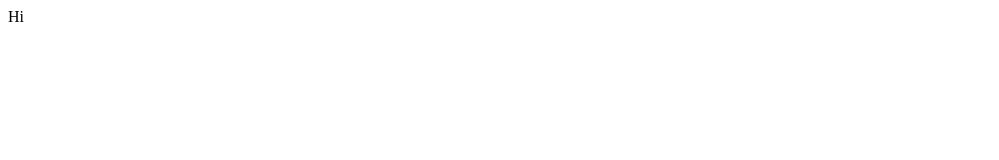
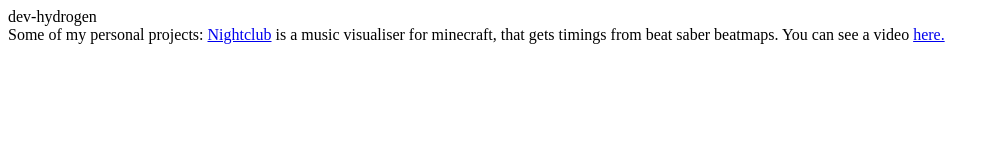
Before and after one commit to dev-hydrogen/dev-hydrogen.github.io, a plain HTML site: page index.html in a window 1280 px wide. Shown: the whole page, without its empty margins (0-999 px from the left). Drawn offline with Linux system fonts and the light colour scheme.

Commit message:
Nightclub

```diff
--- a/index.html
+++ b/index.html
@@ -6,6 +6,9 @@
     <title>dev-hydrogen</title>
 </head>
 <body>
-    Hi
+    <header>dev-hydrogen</header>
+    Some of my personal projects:
+    <a href="https://github.com/dev-hydrogen/nightclub">Nightclub</a> is a music visualiser for minecraft, that gets timings from beat saber beatmaps.
+    You can see a video <a href="https://www.youtube.com/watch?v=AG64T_4KfBY">here.</a>
 </body>
 </html>
```
